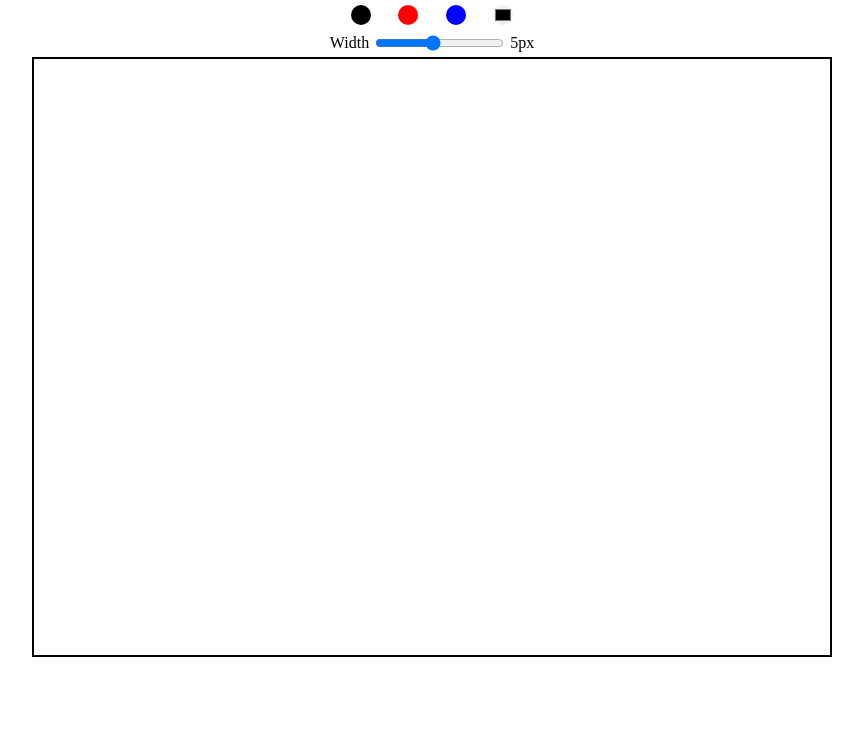
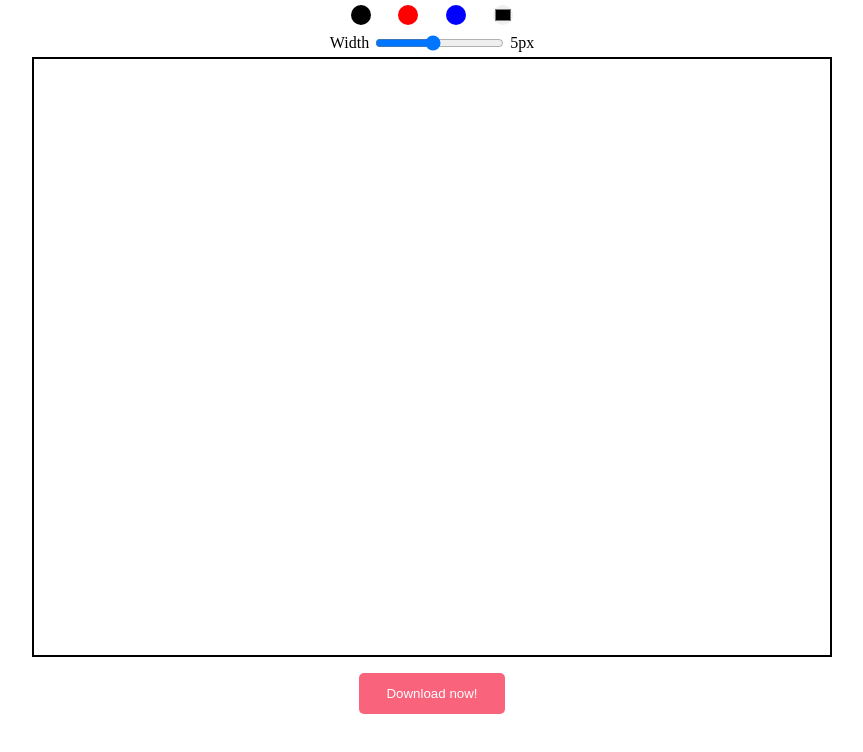
Before and after one commit to iam-Akshat/sketch-front, a React (Create React App) app: page / in a window 1280 px wide. Shown: the top 752 px of the page, without its empty margins (208-1071 px from the left). Built offline with nearby package versions, Linux system fonts and the light colour scheme.

Commit message:
Add download button with convert api

```diff
--- a/package.json
+++ b/package.json
@@ -6,6 +6,7 @@
     "@testing-library/jest-dom": "^5.14.1",
     "@testing-library/react": "^11.2.7",
     "@testing-library/user-event": "^12.8.3",
+    "downloadjs": "^1.4.7",
     "react": "^17.0.2",
     "react-dom": "^17.0.2",
     "react-scripts": "4.0.3",
--- a/src/App.css
+++ b/src/App.css
@@ -10,6 +10,12 @@
   height: 20px;
   border-radius: 32px;
   border: none;
+  transition: transform 0.2s cubic-bezier(0.075, 0.82, 0.165, 1);
+}
+
+.color-selector button:hover,
+.color-selector input[type='color']:hover {
+  transform: scale(1.1, 1.1);
 }
 
 .color-selector {
@@ -36,3 +42,23 @@
   flex-direction: column;
   align-items: center;
 }
+
+.download-btn {
+  margin-top: 1rem;
+  padding: 0.8rem 1.7rem;
+  border-radius: 5px;
+  background-color: #f9637c;
+  transition: background-color 0.2s ease-in;
+  color: white;
+  border: none;
+}
+
+.download-btn:hover {
+  background-color: #ff2f52;
+}
+
+.error-msg {
+  color: #ff2f52;
+  font-size: 1.5rem;
+  padding: 0.33rem 0.66rem;
+}
--- a/src/App.js
+++ b/src/App.js
@@ -1,6 +1,7 @@
 import './App.css';
 import Board from './components/Board';
 import ColorSelector from './components/ColorSelector';
+import FileDownloadButton from './components/FileDownloadButton';
 import WidthSelector from './components/WidthSelector';
 import { BoardProvider } from './context/BoardContext';
 import { ControlsProvider } from './context/ControlsContext';
@@ -13,6 +14,7 @@ function App() {
           <ColorSelector />
           <WidthSelector />
           <Board />
+          <FileDownloadButton />
         </div>
       </BoardProvider>
     </ControlsProvider>
--- /dev/null
+++ b/src/api/uploadImg.js
@@ -0,0 +1,17 @@
+const uploadImg = async (imgBlob) => {
+  const myFile = new File([imgBlob], 'image.png', {
+    type: imgBlob.type,
+  });
+
+  const formData = new FormData();
+  formData.append('image', myFile);
+
+  const data = await fetch('http://localhost:3001/convert', {
+    method: 'POST',
+    body: formData,
+  });
+  const blob = await data.blob();
+  return blob;
+};
+
+export default uploadImg;
--- /dev/null
+++ b/src/components/FileDownloadButton.jsx
@@ -0,0 +1,35 @@
+import { useState } from "react";
+import uploadImg from "../api/uploadImg";
+import download from 'downloadjs';
+import { useBoard } from "../context/BoardContext";
+
+const FileDownloadButton = () => {
+    const [isLoading, setIsLoading] = useState(false);
+    const [isSuccess, setIsSuccess] = useState(false);
+    const [error, setError] = useState(null);
+    const { boardRef } = useBoard();
+    const handleClick = (e) => {
+        setIsLoading(true)
+        boardRef.current.toBlob(async (blob) => {
+            try {
+                const imgData = await uploadImg(blob)
+                download(imgData, 'file.pdf', 'application/pdf')
+                setIsLoading(false)
+                setIsSuccess(true)
+                setTimeout(() => { setIsSuccess(false) }, 2000)
+            } catch (error) {
+                setError(true)
+            }
+        })
+    }
+    return (
+        <>
+            {error && <div className='error-msg'>Some error occured,please refresh and try again</div>}
+            <button className='download-btn' type='button' onClick={handleClick} disabled={isLoading}>
+                {isLoading ? 'Processing your download' : isSuccess ? 'Downloaded!!' : 'Download now!'}
+            </button>
+        </>
+    )
+}
+
+export default FileDownloadButton;
```
Also changed, not shown: 1 other file (tests, documents, lock files or other folders).
